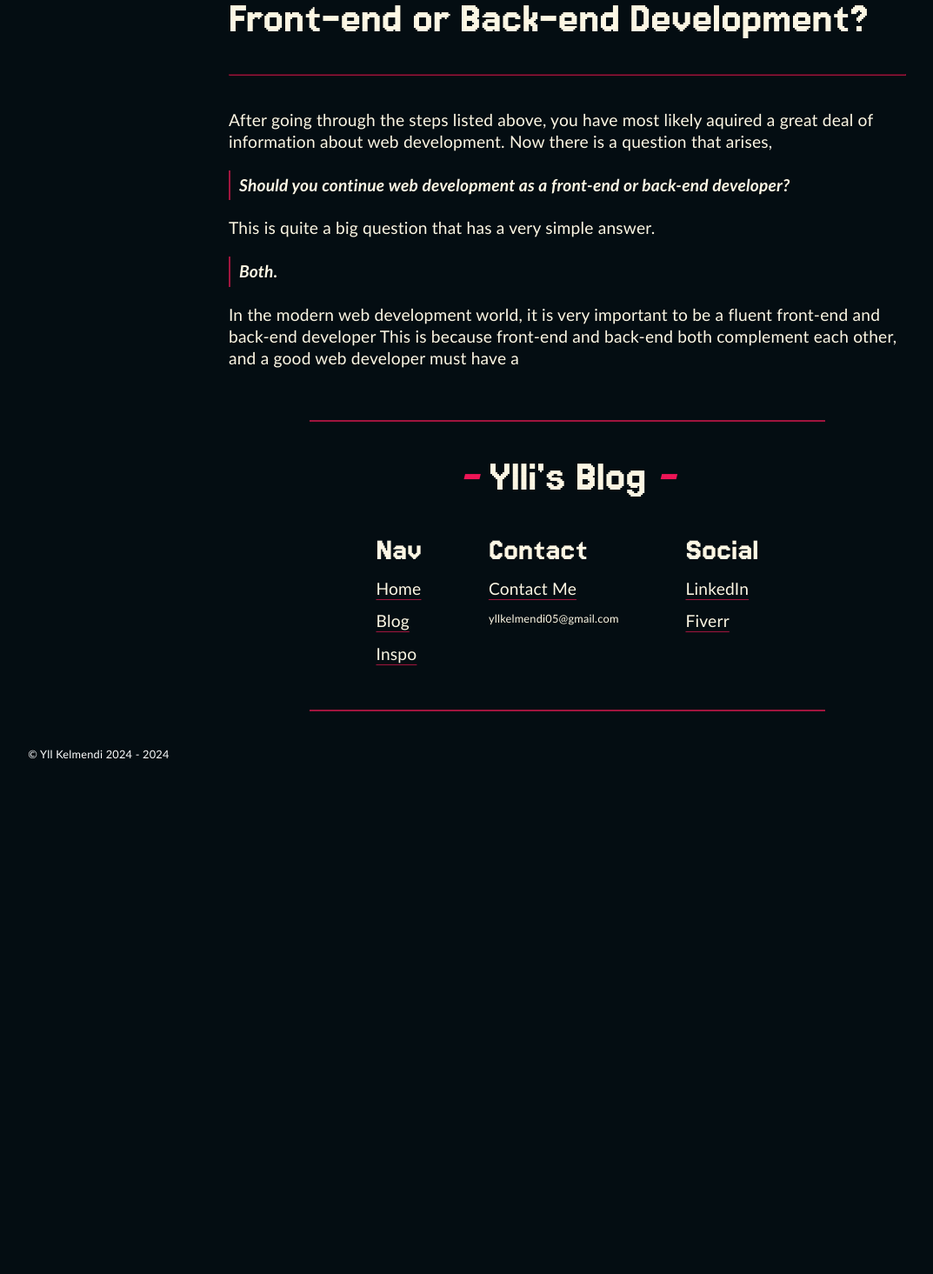
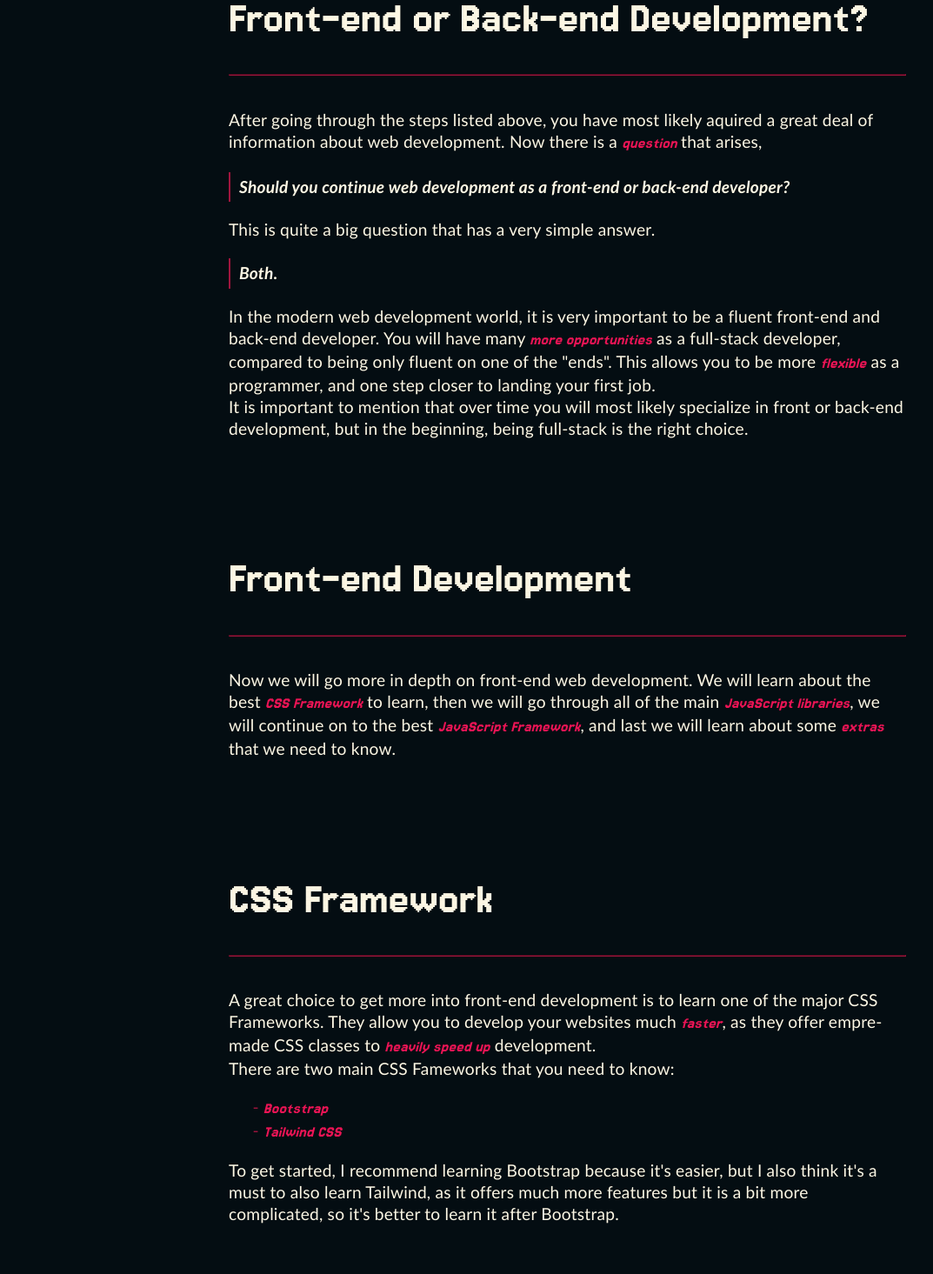
Before and after one commit to YlliLimited/Blog_Website, a React (Vite) app in the folder Blog/: page /Blog/How_to_start_web_development_as_a_beginner in a window 1280 px wide. Shown: the part 7220-8685 px from the top of the page at 87% size, without its empty margins (1-1074 px from the left). Before the commit the page ends 8141 px from the top, so only its background shows below. Built offline with nearby package versions, Linux system fonts and the light colour scheme.

Commit message:
modified:   Blog/src/assets/Pages/Other_Blogs/How_To_Start_Web_Development_as_a_beginner.jsx

```diff
--- a/Blog/src/assets/Pages/Other_Blogs/How_To_Start_Web_Development_as_a_beginner.jsx
+++ b/Blog/src/assets/Pages/Other_Blogs/How_To_Start_Web_Development_as_a_beginner.jsx
@@ -339,7 +339,7 @@ export default function HTSWDAAB () {
             <hr className="articleContentHr"/>
             <p className="articleP">
               After going through the steps listed above, you have most likely aquired
-              a great deal of information about web development. Now there is a question
+              a great deal of information about web development. Now there is a <em>question </em>
               that arises, <br />
 
               <div className="articleQuote">
@@ -353,14 +353,55 @@ export default function HTSWDAAB () {
               </div>
 
               In the modern web development world, it is very important to be a fluent front-end
-              and back-end developer This is because front-end and back-end both complement each other, and
-              a good web developer must have a
+              and back-end developer. You will have many <em>more opportunities</em> as a full-stack developer,
+              compared to being only fluent on one of the "ends". This allows you to be more <em>flexible</em> as a
+              programmer, and one step closer to landing your first job. <br />
+              It is important to mention that over time you will most likely specialize
+              in front or back-end development, but in the beginning, being full-stack is the
+              right choice.
 
             </p>
           </section>
 
 
 
+
+
+
+
+
+          <section id="frontend_development" className="articleContent">
+            <h5>Front-end Development</h5>
+            <hr className="articleContentHr"/>
+            <p className="articleP">
+              Now we will go more in depth on front-end web development. We will learn about the
+              best <em>CSS Framework</em> to learn, then we will go through all of the main <em>JavaScript libraries</em>,
+              we will continue on to the best <em>JavaScript Framework</em>, and last we will learn about
+              some <em>extras</em> that we need to know.
+            </p>
+          </section>
+
+
+
+
+
+          <section id="css_framework" className="articleContent">
+            <h5>CSS Framework</h5>
+            <hr className="articleContentHr"/>
+            <p className="articleP">
+              A great choice to get more into front-end development is to learn one of the
+              major CSS Frameworks. They allow you to develop your websites much <em>faster</em>, as
+              they offer empre-made CSS classes to <em>heavily speed up</em> development. <br />
+              There are two main CSS Fameworks that you need to know:
+              <ul className="articleUl">
+                <li><em>Bootstrap</em></li>
+                <li><em>Tailwind CSS</em></li>
+              </ul>
+              To get started, I recommend learning Bootstrap because it's easier, but I
+              also think it's a must to also learn Tailwind, as it offers much more features but it
+              is a bit more complicated, so it's better to learn it after Bootstrap.
+            </p>
+          </section>
 
 
 
```
